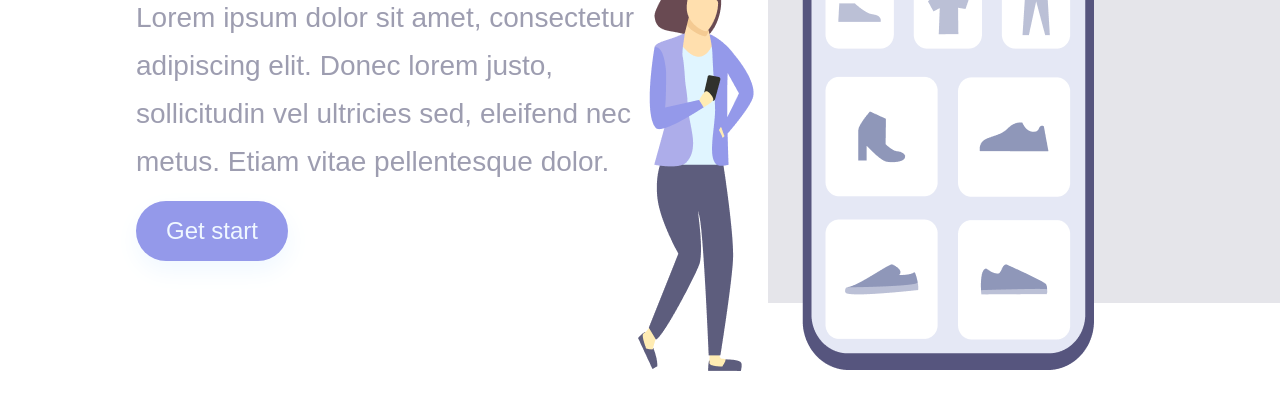
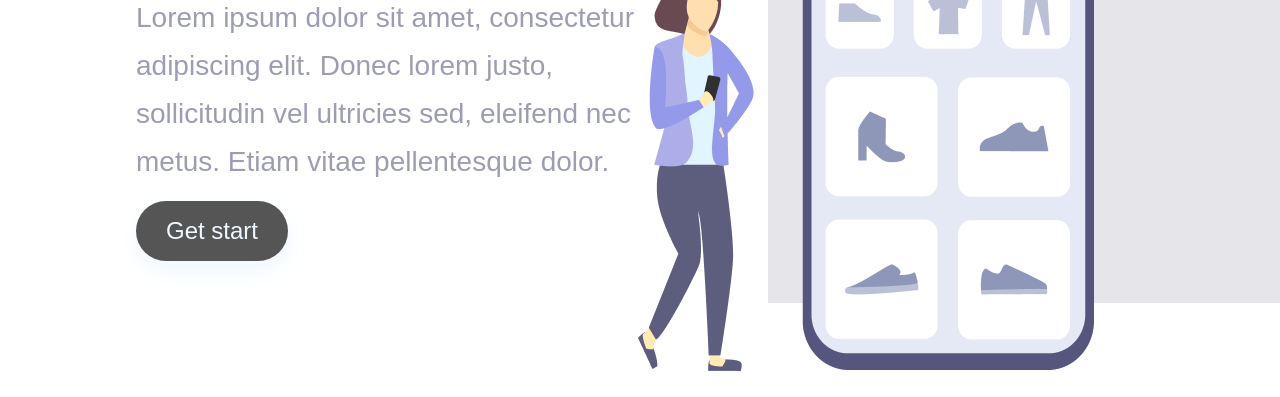
Before and after one commit to biancaerica/ERICA-PROJETOS-DEV, a plain HTML site: page Index.html in a window 1280 px wide. Shown: the part 497-894 px from the top of the page. Drawn offline with Linux system fonts and the light colour scheme.

Commit message:
Altersção do background

```diff
--- a/style.css
+++ b/style.css
@@ -54,7 +54,7 @@ p {
 button {
     width: 400;
     height: 62;
-    background: #9499EA;
+    background: #555555;
     box-shadow: 1px 10px 24px;
     font-size: 24px;
     line-height: 36px;
```
